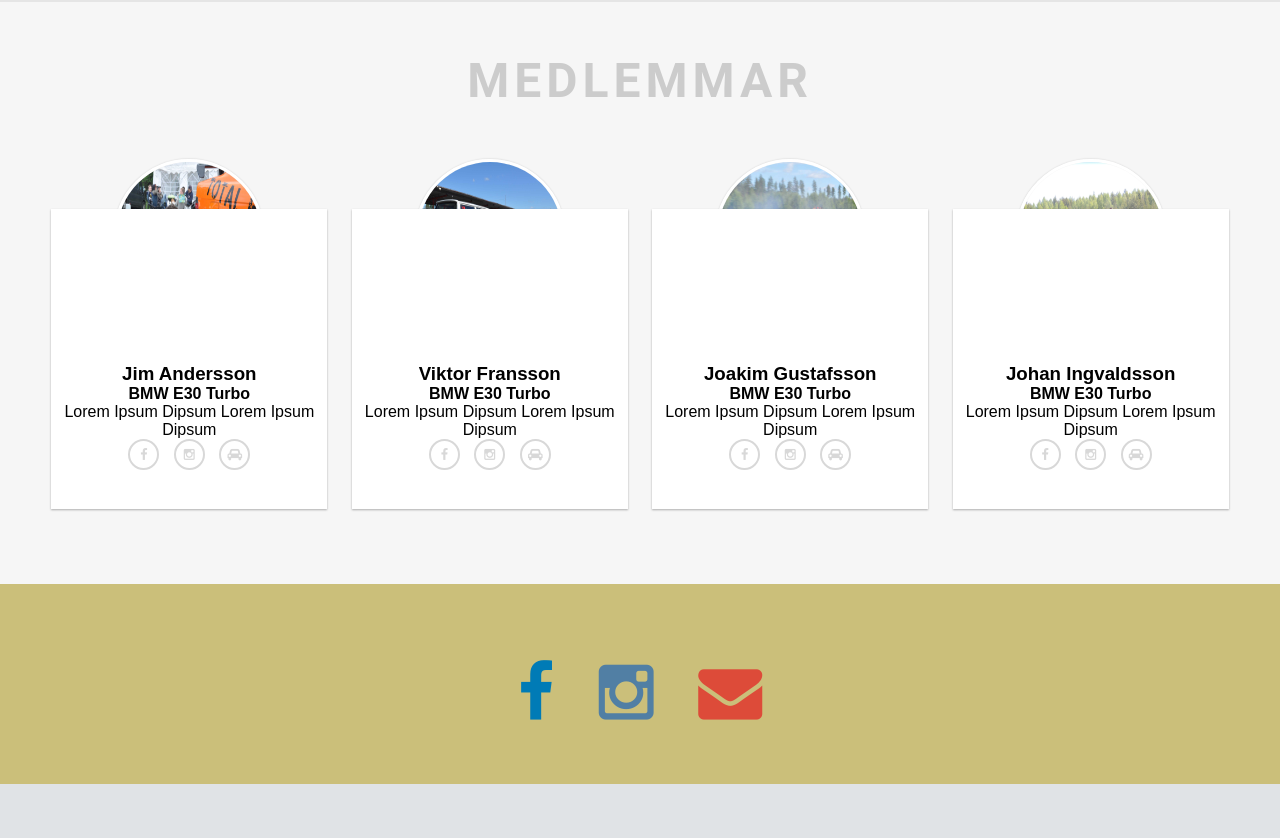
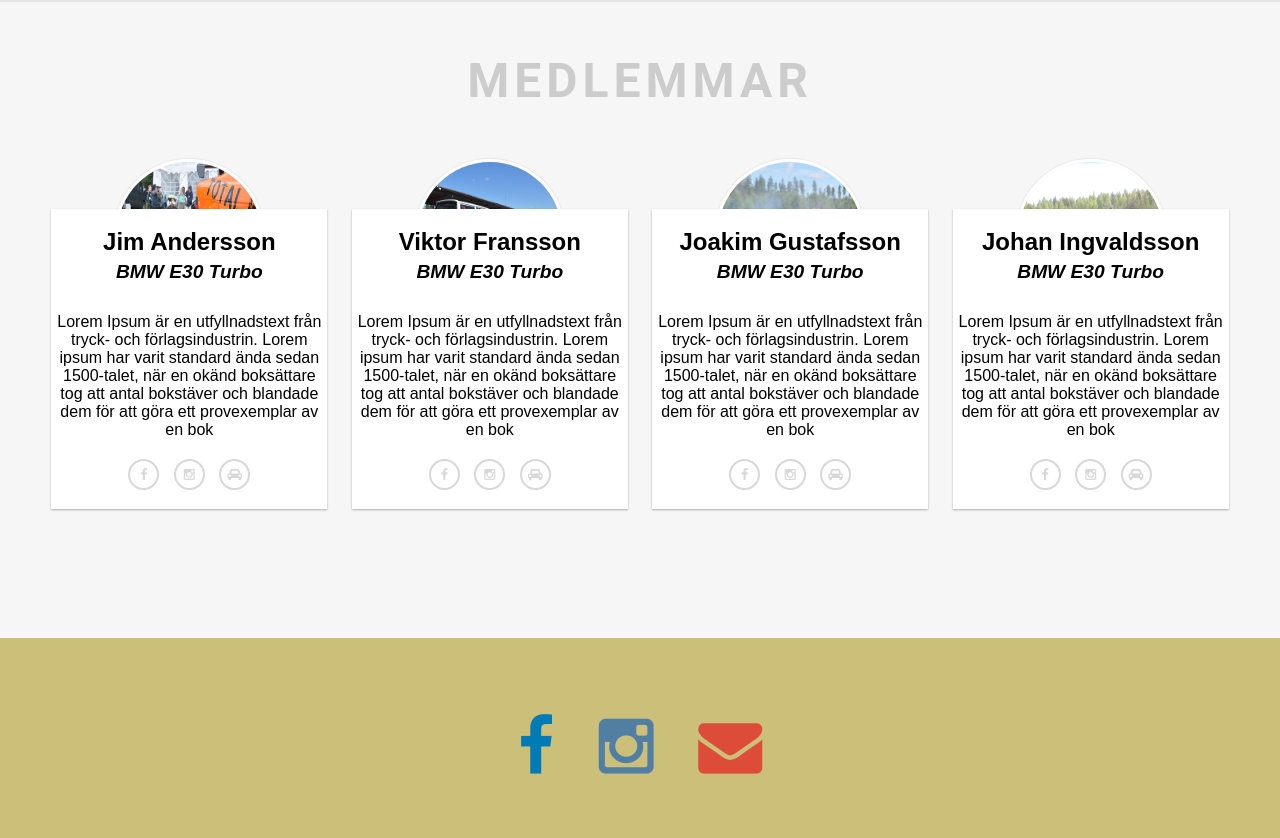
Before and after one commit to Someone92/Total-Extas, a PHP site: page / in a window 1280 px wide. Shown: the part 1520-2358 px from the top of the page. Before the commit the page ends 2304 px from the top, so only its background shows below. Run offline with PHP 8.4, Linux system fonts and the light colour scheme.

Commit message:
Basic members text outline

```diff
--- a/css/style.css
+++ b/css/style.css
@@ -151,7 +151,22 @@ section#members {
           border: 3px solid #fff; }
         section#members #member-container .member .member-image:hover {
           top: -75px; }
+      section#members #member-container .member h3 {
+        font-size: 1.5em;
+        position: relative;
+        top: -135px; }
+      section#members #member-container .member h4 {
+        font-size: 1.2em;
+        font-style: italic;
+        position: relative;
+        top: -130px; }
+      section#members #member-container .member p {
+        font-size: 1em;
+        position: relative;
+        top: -100px; }
       section#members #member-container .member a {
+        top: -80px;
+        position: relative;
         border-radius: 50%;
         width: 31px;
         height: 31px;
--- a/index.php
+++ b/index.php
@@ -31,7 +31,7 @@
 					<div class="member-image"><img src="img/2.jpg" alt="Jim Andersson"></div>
 					<h3>Jim Andersson</h3>
 					<h4>BMW E30 Turbo</h4>
-					<p>Lorem Ipsum Dipsum Lorem Ipsum Dipsum</p>
+					<p>Lorem Ipsum är en utfyllnadstext från tryck- och förlagsindustrin. Lorem ipsum har varit standard ända sedan 1500-talet, när en okänd boksättare tog att antal bokstäver och blandade dem för att göra ett provexemplar av en bok</p>
 					<a href="#"><i class="fa fa-facebook"></i></a>
 					<a href="#"><i class="fa fa-instagram"></i></a>
 					<a href="#"><i class="fa fa-car"></i></a>
@@ -40,7 +40,7 @@
 					<div class="member-image"><img src="img/3.jpg" alt="Viktor Fransson"></div>
 					<h3>Viktor Fransson</h3>
 					<h4>BMW E30 Turbo</h4>
-					<p>Lorem Ipsum Dipsum Lorem Ipsum Dipsum</p>
+					<p>Lorem Ipsum är en utfyllnadstext från tryck- och förlagsindustrin. Lorem ipsum har varit standard ända sedan 1500-talet, när en okänd boksättare tog att antal bokstäver och blandade dem för att göra ett provexemplar av en bok</p>
 					<a href="#"><i class="fa fa-facebook"></i></a>
 					<a href="#"><i class="fa fa-instagram"></i></a>
 					<a href="#"><i class="fa fa-car"></i></a>
@@ -49,7 +49,7 @@
 					<div class="member-image"><img src="img/4.jpg" alt="Joakim Gustafsson"></div>
 					<h3>Joakim Gustafsson</h3>
 					<h4>BMW E30 Turbo</h4>
-					<p>Lorem Ipsum Dipsum Lorem Ipsum Dipsum</p>
+					<p>Lorem Ipsum är en utfyllnadstext från tryck- och förlagsindustrin. Lorem ipsum har varit standard ända sedan 1500-talet, när en okänd boksättare tog att antal bokstäver och blandade dem för att göra ett provexemplar av en bok</p>
 					<a href="#"><i class="fa fa-facebook"></i></a>
 					<a href="#"><i class="fa fa-instagram"></i></a>
 					<a href="#"><i class="fa fa-car"></i></a>
@@ -58,7 +58,7 @@
 					<div class="member-image"><img src="img/5.jpg" alt="Johan Ingvaldsson"></div>
 					<h3>Johan Ingvaldsson</h3>
 					<h4>BMW E30 Turbo</h4>
-					<p>Lorem Ipsum Dipsum Lorem Ipsum Dipsum</p>
+					<p>Lorem Ipsum är en utfyllnadstext från tryck- och förlagsindustrin. Lorem ipsum har varit standard ända sedan 1500-talet, när en okänd boksättare tog att antal bokstäver och blandade dem för att göra ett provexemplar av en bok</p>
 					<a href="#"><i class="fa fa-facebook"></i></a>
 					<a href="#"><i class="fa fa-instagram"></i></a>
 					<a href="#"><i class="fa fa-car"></i></a>
```
